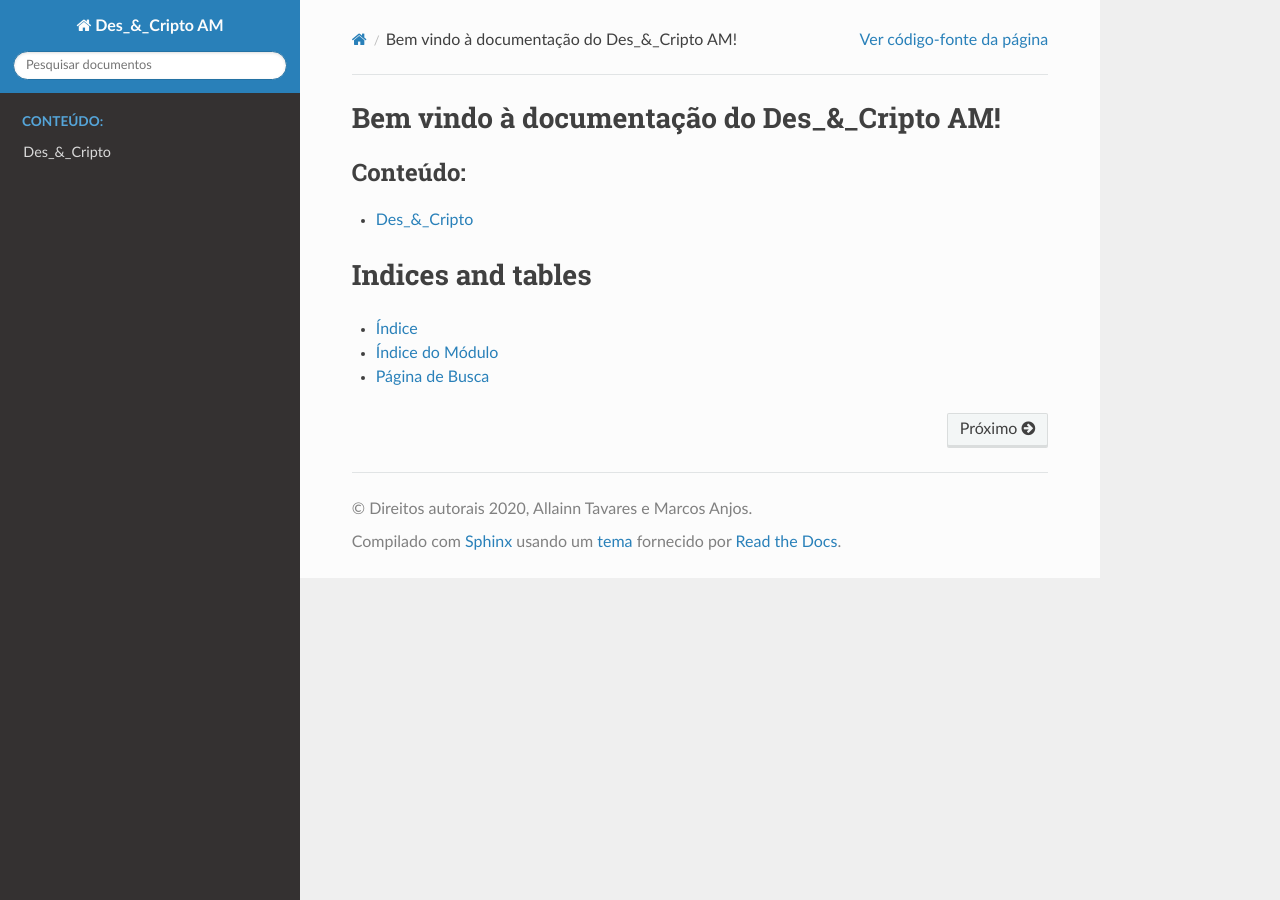
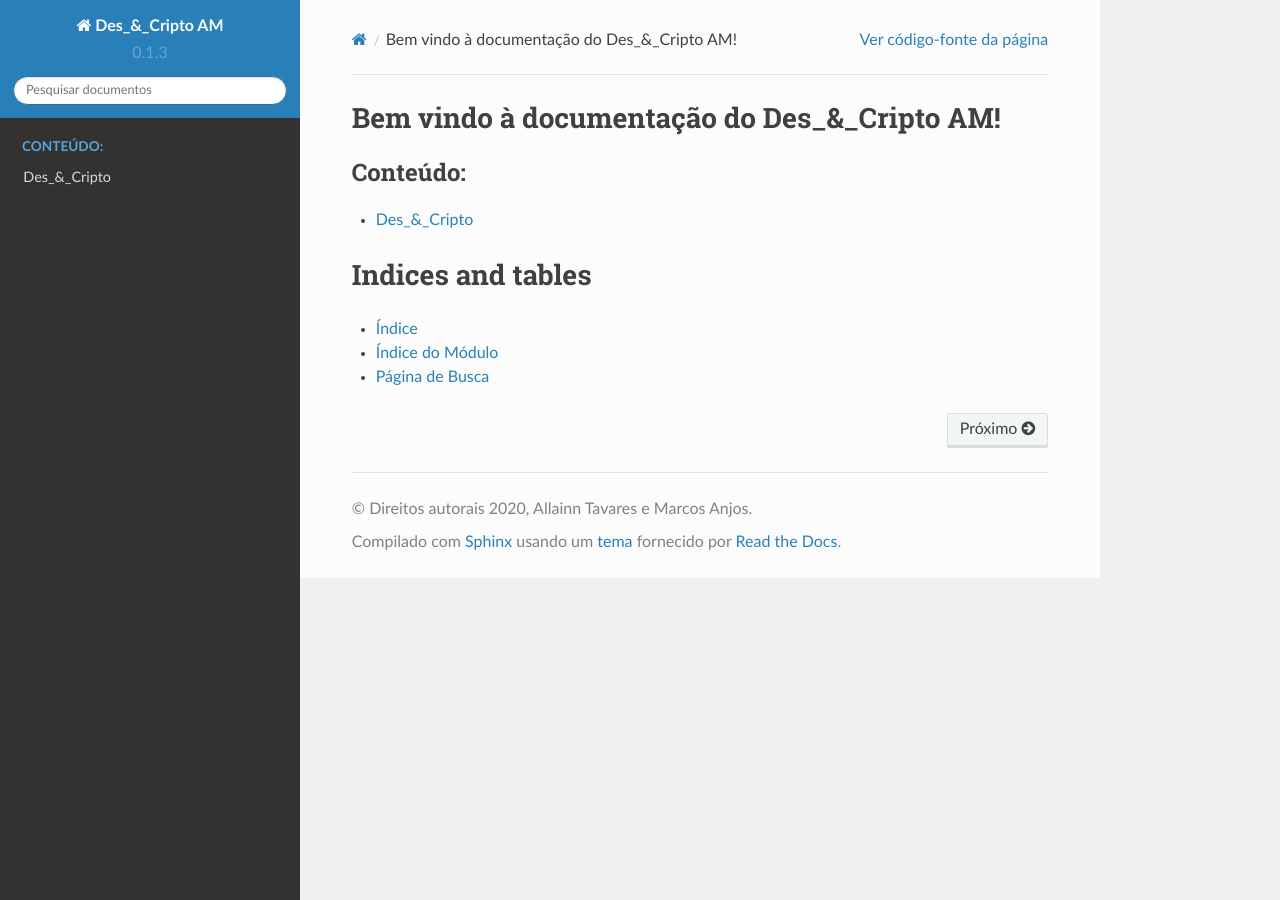
Before and after one commit to Allainn/criptografia, a Sphinx documentation site: the page built from docs/source/index.rst, in a window 1280 px wide. Built offline with Sphinx 7.4.7 and the Read the Docs theme 2.0.0, drawn with Linux system fonts in a browser that asks for light colours.

```diff
--- a/docs/source/conf.py
+++ b/docs/source/conf.py
@@ -20,10 +20,11 @@ sys.path.insert(0, os.path.abspath('../..'))
 
 project = 'Des_&_Cripto AM'
 copyright = '2020, Allainn Tavares e Marcos Anjos'
-author = 'Allainn Tavares, Marcos Anjos'
+author = 'Allainn Tavares e Marcos Anjos'
 
 # The full version, including alpha/beta/rc tags
 release = '2020'
+version = '0.1.3'
 
 
 # -- General configuration ---------------------------------------------------
@@ -36,7 +37,10 @@ extensions = [
     'sphinx.ext.viewcode',
     'sphinx.ext.todo',
     "sphinx_rtd_theme",
+    'rst2pdf.pdfbuilder',
 ]
+
+pdf_documents = [('index', u'documentacao-des_cripto', u'Documentação Des_&_Cripto AM', u'Allainn Tavares e Marcos Anjos'),]
 
 # Add any paths that contain templates here, relative to this directory.
 templates_path = ['templates']
```
Also changed, not shown: 1 other file.
